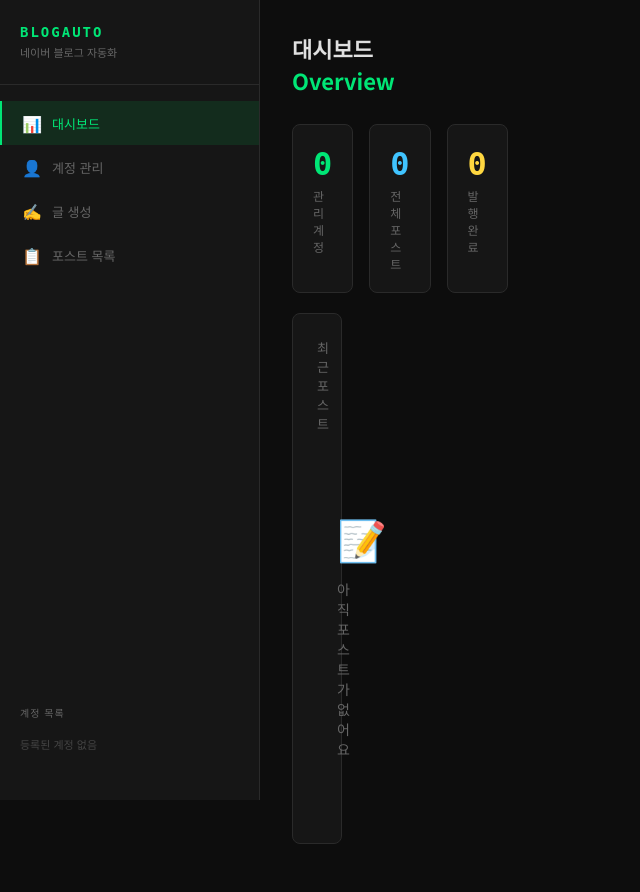
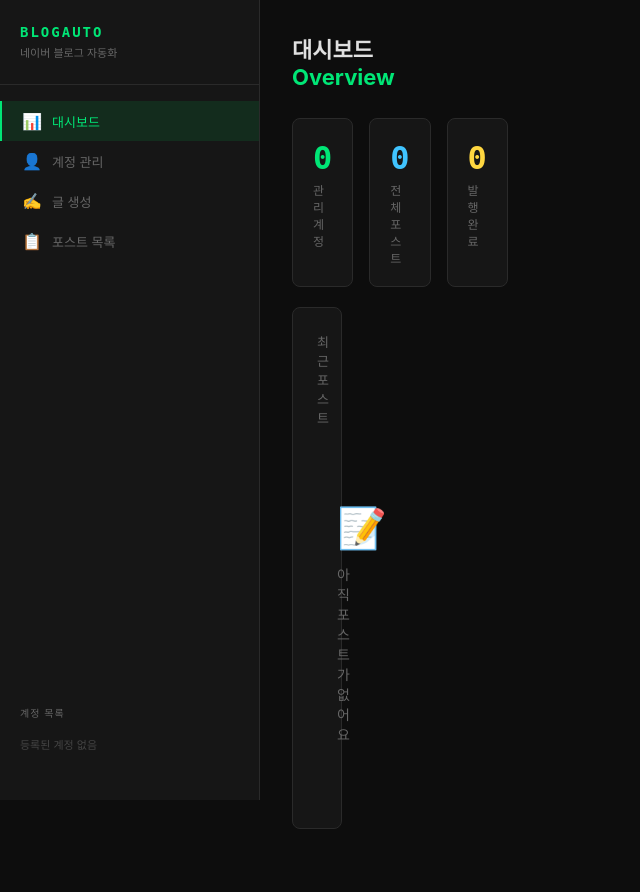
Before and after one commit to Zhei-la/Naver-Blog-Auto, a Flask app: page / in a window 1280 px wide. Shown: the whole page, without its empty margins (0-640 px from the left). After the commit the page ends 829 px from the top, so only its background shows below. Run offline with Flask 3, Linux system fonts and the light colour scheme; data that the repository does not hold is empty.

Commit message:
fix font

```diff
--- a/templates/index.html
+++ b/templates/index.html
@@ -4,7 +4,7 @@
 <meta charset="UTF-8">
 <meta name="viewport" content="width=device-width, initial-scale=1.0">
 <title>네이버 블로그 자동화</title>
-<link href="https://fonts.googleapis.com/css2?family=Noto+Sans+KR:wght@400;700&display=swap" rel="stylesheet">
+
 <style>
   :root {
     --bg: #0d0d0d;
@@ -26,7 +26,7 @@
   body {
     background: var(--bg);
     color: var(--text);
-    font-family: 'Noto Sans KR', sans-serif;
+    font-family: -apple-system, BlinkMacSystemFont, 'Malgun Gothic', '맑은 고딕', sans-serif;
     min-height: 100vh;
   }
 
@@ -56,7 +56,7 @@
   }
 
   .logo h1 {
-    font-family: 'Space Mono', monospace;
+    font-family: monospace;
     font-size: 14px;
     color: var(--green);
     letter-spacing: 2px;
@@ -182,7 +182,7 @@
     padding: 10px 14px;
     color: var(--text);
     font-size: 13px;
-    font-family: 'Noto Sans KR', sans-serif;
+    font-family: -apple-system, BlinkMacSystemFont, 'Malgun Gothic', '맑은 고딕', sans-serif;
     outline: none;
     transition: border-color 0.15s;
   }
@@ -197,7 +197,7 @@
     border: none;
     cursor: pointer;
     font-size: 13px;
-    font-family: 'Noto Sans KR', sans-serif;
+    font-family: -apple-system, BlinkMacSystemFont, 'Malgun Gothic', '맑은 고딕', sans-serif;
     font-weight: 500;
     transition: all 0.15s;
   }
@@ -242,7 +242,7 @@
     border-radius: var(--radius);
     padding: 20px;
   }
-  .stat-value { font-size: 32px; font-weight: 700; font-family: 'Space Mono', monospace; }
+  .stat-value { font-size: 32px; font-weight: 700; font-family: monospace; }
   .stat-label { font-size: 12px; color: var(--text-dim); margin-top: 4px; }
   .stat-value.green { color: var(--green); }
   .stat-value.blue { color: var(--blue); }
```
